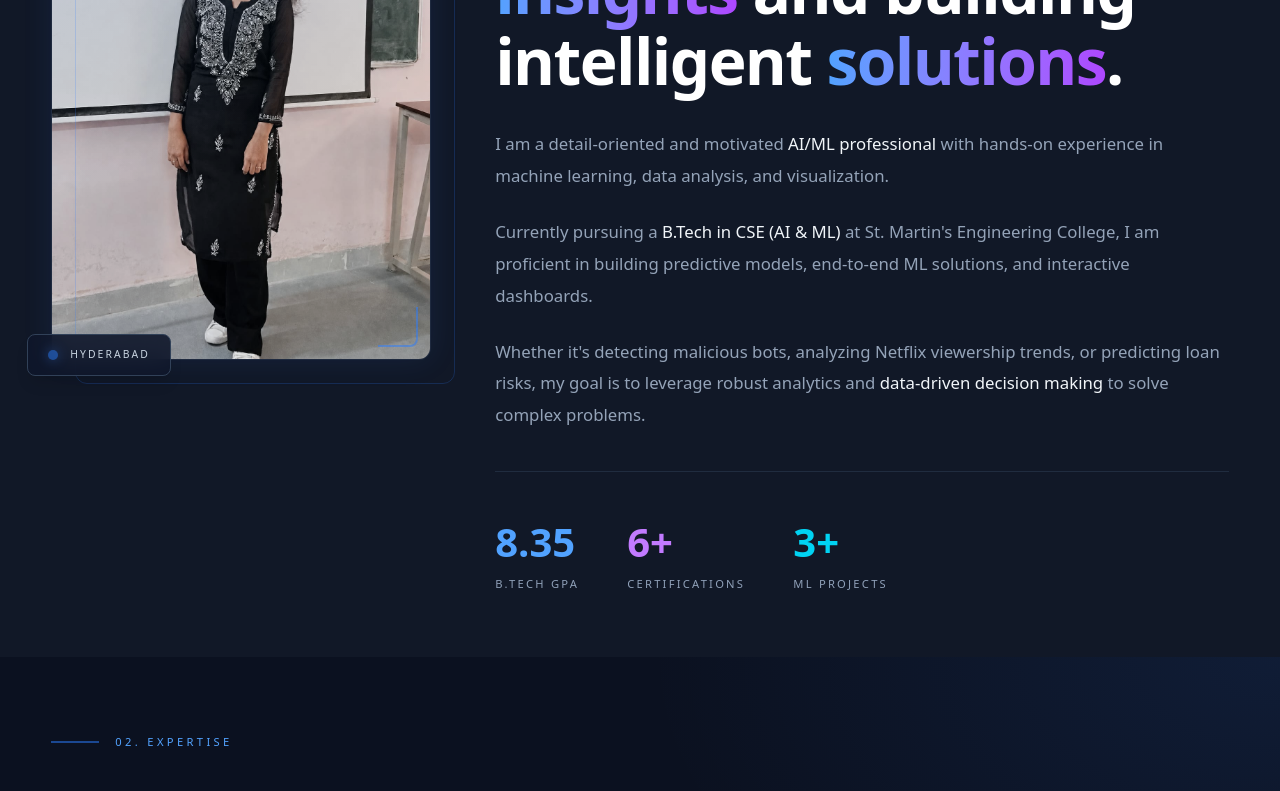
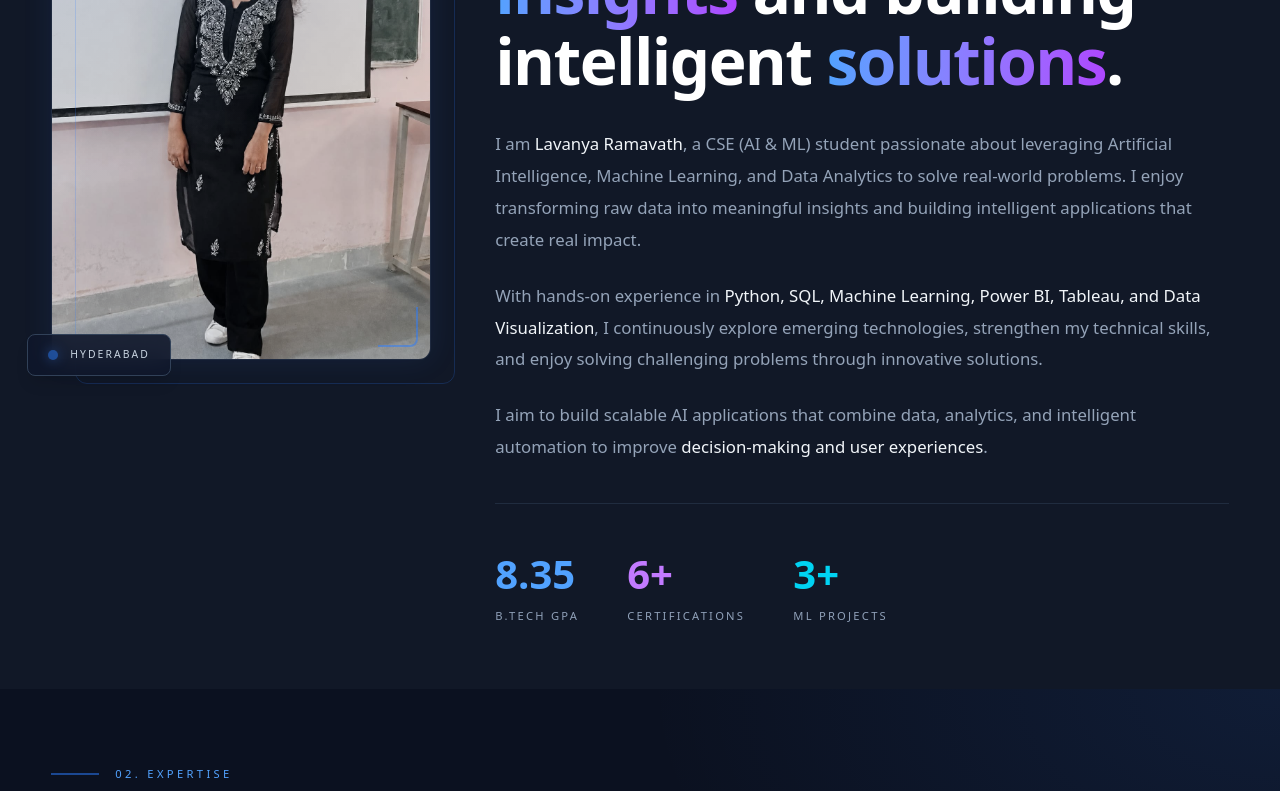
Before and after one commit to RamavathLavanya6/portfolio, a Next.js app: page /portfolio/ in a window 1280 px wide. Shown: the part 1140-1931 px from the top of the page. Built offline with nearby package versions, Linux system fonts and the light colour scheme; a web font is replaced by a local one.

Commit message:
Update About section with new bio content

```diff
--- a/src/components/sections/About.tsx
+++ b/src/components/sections/About.tsx
@@ -88,13 +88,13 @@ export default function About() {
               className="text-[1.05rem] leading-[1.9] text-muted space-y-6"
             >
               <p>
-                I am a detail-oriented and motivated <strong className="font-normal text-cream-2">AI/ML professional</strong> with hands-on experience in machine learning, data analysis, and visualization.
+                I am <strong className="font-normal text-cream-2">Lavanya Ramavath</strong>, a CSE (AI &amp; ML) student passionate about leveraging Artificial Intelligence, Machine Learning, and Data Analytics to solve real-world problems. I enjoy transforming raw data into meaningful insights and building intelligent applications that create real impact.
               </p>
               <p>
-                Currently pursuing a <strong className="font-normal text-cream-2">B.Tech in CSE (AI & ML)</strong> at St. Martin's Engineering College, I am proficient in building predictive models, end-to-end ML solutions, and interactive dashboards.
+                With hands-on experience in <strong className="font-normal text-cream-2">Python, SQL, Machine Learning, Power BI, Tableau, and Data Visualization</strong>, I continuously explore emerging technologies, strengthen my technical skills, and enjoy solving challenging problems through innovative solutions.
               </p>
               <p>
-                Whether it's detecting malicious bots, analyzing Netflix viewership trends, or predicting loan risks, my goal is to leverage robust analytics and <strong className="font-normal text-cream-2">data-driven decision making</strong> to solve complex problems.
+                I aim to build scalable AI applications that combine data, analytics, and intelligent automation to improve <strong className="font-normal text-cream-2">decision-making and user experiences</strong>.
               </p>
             </motion.div>
 
--- a/src/components/sections/Hero.tsx
+++ b/src/components/sections/Hero.tsx
@@ -57,7 +57,7 @@ export default function Hero() {
               initial={{ opacity: 0, y: 20 }}
               animate={{ opacity: 1, y: 0 }}
               transition={{ duration: 0.5, delay: 0.1 }}
-              className="text-5xl md:text-6xl lg:text-7xl font-bold font-serif text-white mb-4 tracking-tight"
+              className="text-5xl md:text-6xl lg:text-7xl font-bold text-white mb-4 tracking-tight"
             >
               Lavanya <span className="text-transparent bg-clip-text bg-gradient-to-r from-blue-400 to-purple-500">Ramavath</span>
             </motion.h1>
```
